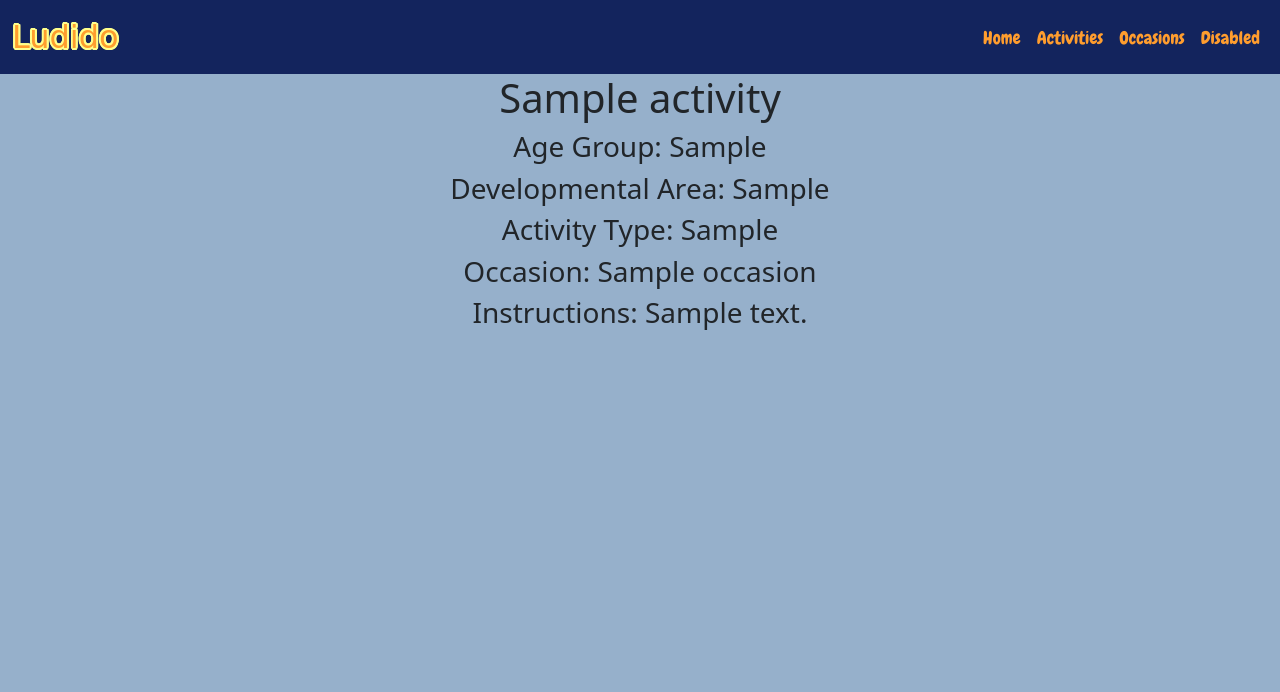
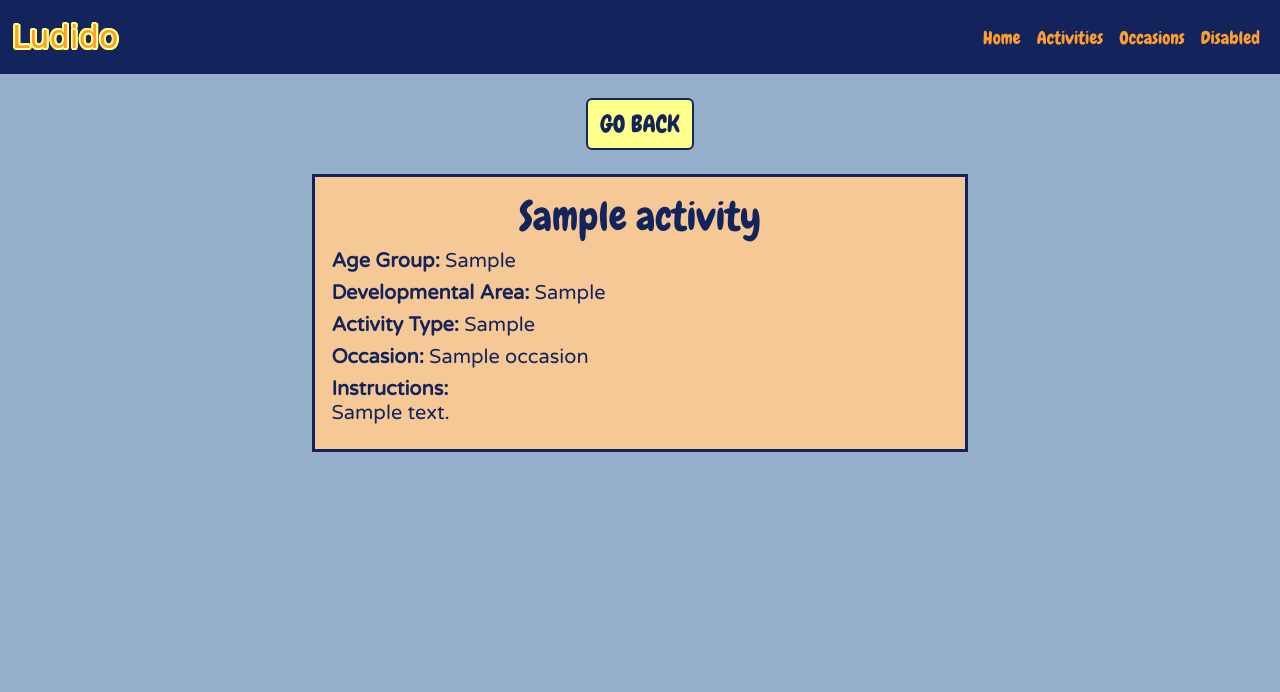
Before and after one commit to mmnowak/mp3_ludido, a Flask app: page /full_activity/1 in a window 1280 px wide. Shown: the top 692 px of the page. Run offline with Flask 2, Linux system fonts and the light colour scheme; tables that the repository leaves empty hold one stand-in row (values such as "Sample post"); some web fonts are replaced.

Commit message:
style the activity page

```diff
--- a/ludido/static/css/style.css
+++ b/ludido/static/css/style.css
@@ -133,3 +133,20 @@ body {
     color: #13245D;
     border: 1px solid #13245D;
 }
+
+/* Full Activity Page */
+
+.full-activity {
+    width: 60%;
+    margin: auto;
+    background-color: #f5c895;
+    border: 3px solid #13245D;
+    font-family: 'Varela Round', sans-serif;
+    color: #13245D;
+    text-align: start;
+}
+
+.full-activity h1 {
+    text-align: center;
+    font-family: 'Chewy', cursive;
+}
--- a/ludido/templates/full_activity.html
+++ b/ludido/templates/full_activity.html
@@ -1,14 +1,15 @@
 {% extends "base.html" %}
 {% block content %}
 
-<div class="container-fluid justify-content-center text-center">
-    <div class="">
+<div class="container-fluid justify-content-center text-center mt-4">
+    <a href="{{ url_for('activities') }}" class="btn btn-primary add-btn">Go back</a>
+    <div class="mt-4 full-activity p-3">
         <h1>{{ activity.activity_name }}</h1>
-        <h3>Age Group: {{ activity.activity_age }}</h3>
-        <h3>Developmental Area: {{ activity.activity_developmental }}</h3>
-        <h3>Activity Type: {{ activity.activity_type }}</h3>
-        <h3>Occasion: {{ activity.occasion }}</h3>
-        <h3>Instructions: {{ activity.activity_description }}</h3>
+        <h5><strong>Age Group:</strong> {{ activity.activity_age }}</h5>
+        <h5><strong>Developmental Area:</strong> {{ activity.activity_developmental }}</h5>
+        <h5><strong>Activity Type:</strong> {{ activity.activity_type }}</h5>
+        <h5><strong>Occasion:</strong> {{ activity.occasion }}</h5>
+        <h5><strong>Instructions:</strong><br>{{ activity.activity_description }}</h5>
     </div>
 </div>
 
```
